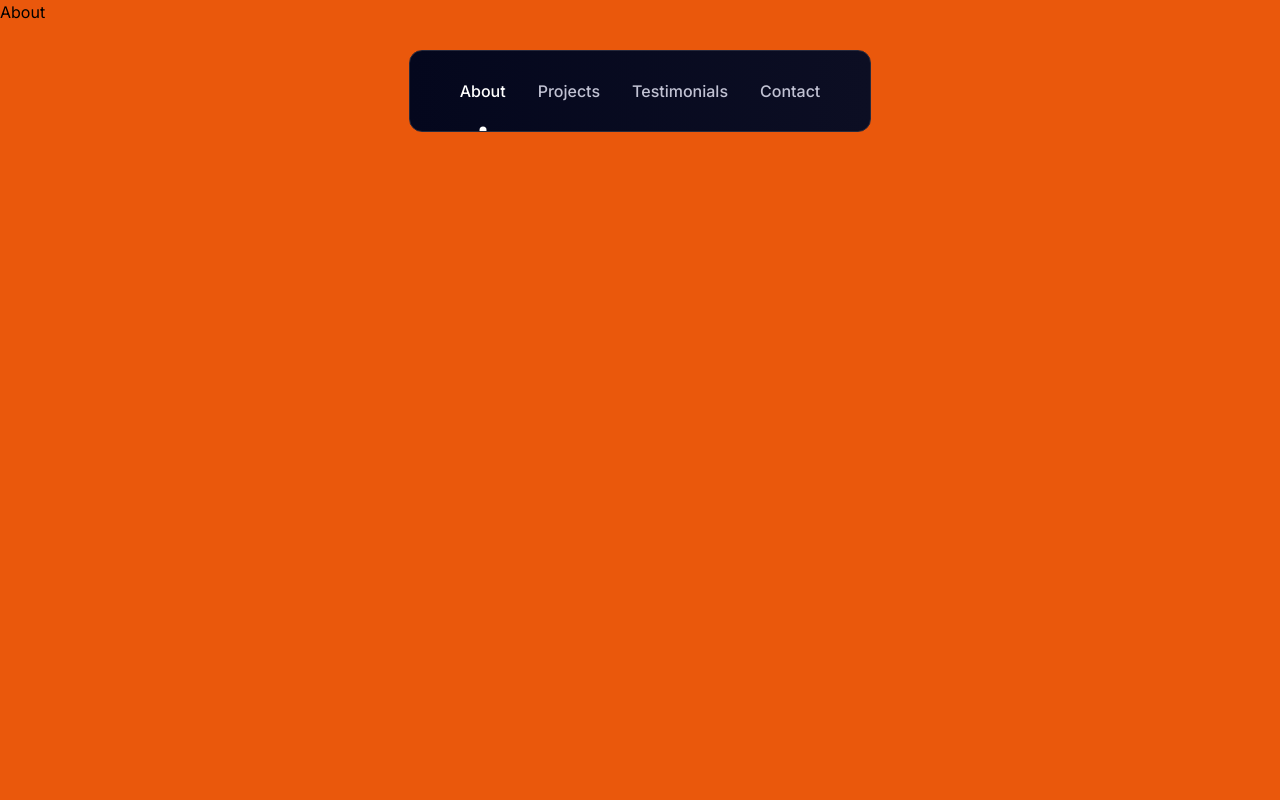
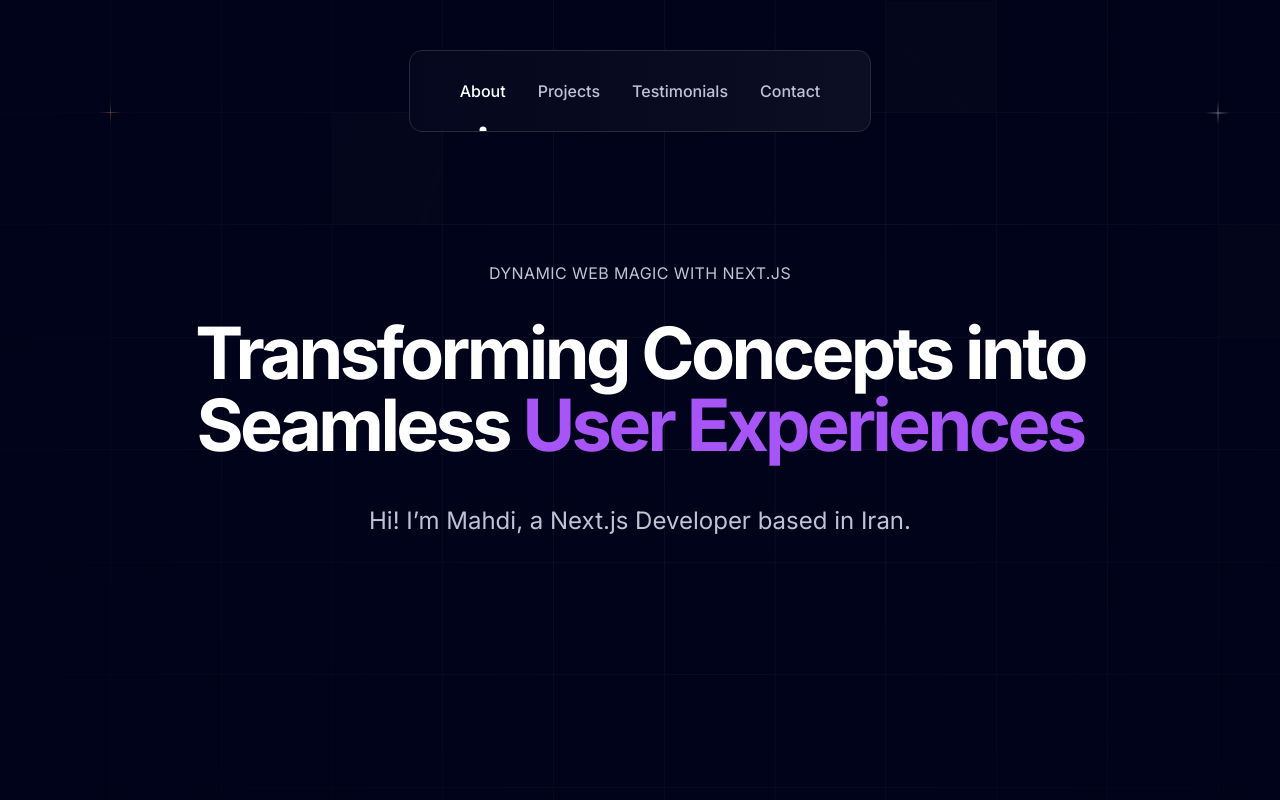
Before and after one commit to tasha-dev/portfolio, a Next.js app: page / in a window 1280 px wide. Shown: the top 800 px of the page. Built offline with nearby package versions, Linux system fonts and the light colour scheme.

Commit message:
added first section of the page

```diff
--- a/app/page.tsx
+++ b/app/page.tsx
@@ -5,6 +5,7 @@
 // Importing part
 import {ReactNode, useState, useEffect, useRef} from "react";
 import Header from "@/component/header";
+import FirstSection from "@/section/home/firstSection";
 
 // Creating and exporting home page as default
 export default function HomePage():ReactNode {
@@ -55,6 +56,7 @@
     return (
         <>
             <Header showingSection={`#${showingSection}`}/>
+            <FirstSection />
             <section className={'section bg-orange-600 w-full h-[1000px]'} id="about" ref={(el) => {if (el) sectionsRef.current[0] = el}}>About</section>
             <section className={'section bg-red-600 w-full h-[1000px]'} id="projects" ref={(el) => {if (el) sectionsRef.current[1] = el}}>Projects</section>
             <section className={'section bg-purple-950 w-full h-[1000px]'} id="testimonials" ref={(el) => {if (el) sectionsRef.current[2] = el}}>Testimonials</section>
--- /dev/null
+++ b/component/ui/container.tsx
@@ -0,0 +1,15 @@
+// Codes by mahdi tasha
+// Importing part
+import {ReactNode} from "react";
+import {containerType} from '@/type';
+import {cn} from "@/util/cn";
+
+// Creating and exporting container component as default
+export default function Container({children, className}:containerType):ReactNode {
+    // Returning JSX
+    return (
+        <div className={cn('p-[17px] max-w-[1241px] mx-auto', className)}>
+            {children}
+        </div>
+    );
+}
--- /dev/null
+++ b/section/home/firstSection.tsx
@@ -0,0 +1,21 @@
+// Codes by mahdi tasha
+// Importing part
+import {ReactNode} from "react";
+import Container from "@/component/ui/container";
+
+// Creating and exporting first section of home page as default
+export default function FirstSection():ReactNode {
+    // Returning JSX
+    return (
+        <section className={'bg-[url(../image/grid-pattern.png)] bg-[#000319] min-h-screen flex items-center justify-center'}>
+            <Container>
+                <span className={'lg:text-[16px] text-[12px] font-normal tracking-wide block text-center uppercase text-lavenderGray lg:mb-[32px] mb-[25px]'}>Dynamic Web Magic with Next.js</span>
+                <h1 className={'font-bold text-center lg:text-[72px] text-[48px] lg:tracking-[-3.6px] tracking-[-1.6px] leading-[100%] text-white lg:mb-[42px] mb-[20px]'}>
+                    Transforming Concepts into <br/>
+                    Seamless <span className={'text-purple-500'}>User Experiences</span>
+                </h1>
+                <p className={'lg:text-[24px] text-[16px] text-lavenderGray font-normal text-center'}>Hi! I’m Mahdi, a Next.js Developer based in Iran.</p>
+            </Container>
+        </section>
+    );
+}
--- a/tailwind.config.ts
+++ b/tailwind.config.ts
@@ -7,6 +7,7 @@
   content: [
       './app/*.{tsx,jsx}',
       './component/*.{tsx,jsx}',
+      './section/**/*.{tsx,jsx}',
       './component/**/*.{tsx,jsx}',
   ],
   theme: {
--- a/type/index.ts
+++ b/type/index.ts
@@ -11,3 +11,8 @@
     active: boolean;
     children: string;
 }
+
+export interface containerType {
+    children: ReactNode;
+    className?: string;
+}
```
